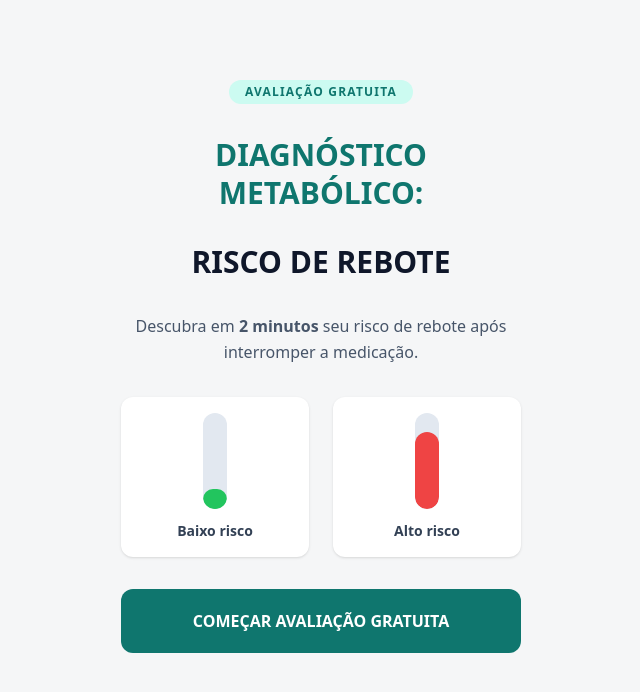
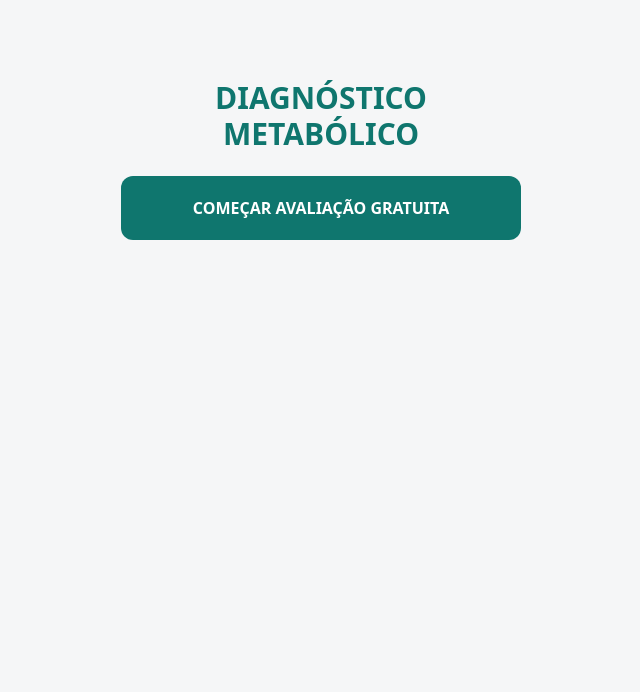
Before and after one commit to Gguga/quiz, a React (Vite) app: page / in a window 1280 px wide. Shown: the top 692 px of the page, without its empty margins (319-959 px from the left). Built offline with nearby package versions, Linux system fonts and the light colour scheme.

Commit message:
Update App.tsx

```diff
--- a/App.tsx
+++ b/App.tsx
@@ -15,21 +15,12 @@ const App: React.FC = () => {
   const [loading, setLoading] = useState<boolean>(false);
   const [loadingProgress, setLoadingProgress] = useState<number>(0);
 
-  // 🔥 animação do gráfico
-  const [animateGraph, setAnimateGraph] = useState<boolean>(false);
-
-  useEffect(() => {
-    const timer = setTimeout(() => {
-      setAnimateGraph(true);
-    }, 1500);
-
-    return () => clearTimeout(timer);
-  }, []);
-
   const isQuestionStep =
     currentStep >= 0 && currentStep < QUESTIONS.length;
 
-  const isNewsStep = currentStep === 5;
+  const isNewsStep = currentStep === 2;
+
+  const isCriticalPhase = currentStep === 2; // Q3
 
   const handleSelectOption = (value: string) => {
     const questionId = QUESTIONS[currentStep].id;
@@ -44,7 +35,9 @@ const App: React.FC = () => {
     }
   };
 
+  // 🔥 CÁLCULO PERSONALIZADO
   const calculateScore = (): QuizResults => {
+
     let totalWeight = 0;
     let maxWeight = 0;
 
@@ -57,17 +50,64 @@ const App: React.FC = () => {
     });
 
     let normalized = (totalWeight / maxWeight) * 100;
-    if (normalized < 40) normalized = 42;
+    if (normalized < 45) normalized = 48;
 
-    let riskLevel = "Moderado";
-    if (normalized >= 75) riskLevel = "Crítico";
-    else if (normalized >= 60) riskLevel = "Alto";
+    const score = Math.round(normalized);
+
+    // ---------------------------
+    // 🔹 RISCO CENTRAL DINÂMICO
+    // ---------------------------
+
+    let centralRisk = "";
+    const fase = answers[3];
+
+    if (fase === "uso_atual_perda") {
+      centralRisk = "Alto risco de dependência da medicação para manutenção do peso.";
+    } else if (fase === "uso_atual_plato") {
+      centralRisk = "Indícios de adaptação metabólica durante o uso da medicação.";
+    } else if (fase === "uso_desmame") {
+      centralRisk = "Alto risco de rebote durante a fase de redução da medicação.";
+    } else if (fase === "uso_parou_rebote") {
+      centralRisk = "Reversão metabólica em curso após interrupção da medicação.";
+    } else {
+      centralRisk = "Alto risco de dependência da medicação para manutenção do peso.";
+    }
+
+    // ---------------------------
+    // 🔹 RISCO SECUNDÁRIO
+    // ---------------------------
+
+    let secondaryRisk = "";
+
+    if (
+      answers[7] === "proteina_0_1" ||
+      answers[8] === "proteina_nunca" ||
+      answers[8] === "proteina_feeling"
+    ) {
+      secondaryRisk = "Ingestão proteica insuficiente para preservação muscular.";
+    }
+    else if (
+      answers[9] === "forca_caiu_muito" ||
+      answers[9] === "forca_caiu_pouco" ||
+      answers[9] === "forca_nao_treina"
+    ) {
+      secondaryRisk = "Indícios de perda progressiva de massa muscular.";
+    }
+    else if (
+      answers[4] === "tempo_longo" ||
+      answers[4] === "tempo_eterno"
+    ) {
+      secondaryRisk = "Sinais de adaptação metabólica crônica.";
+    }
+    else if (answers[6] === "agua_baixa") {
+      secondaryRisk = "Baixa sustentação comportamental para manutenção.";
+    }
 
     return {
-      score: Math.round(normalized),
-      riskLevel,
-      personalizedMessage: "",
-      keyInsights: []
+      score,
+      riskLevel: score >= 75 ? "Crítico" : score >= 60 ? "Alto" : "Moderado",
+      personalizedMessage: centralRisk,
+      keyInsights: secondaryRisk ? [secondaryRisk] : []
     };
   };
 
@@ -77,25 +117,18 @@ const App: React.FC = () => {
 
     const result = calculateScore();
 
-    setTimeout(() => {
-      setResults(result);
-      setLoading(false);
-      window.scrollTo({ top: 0, behavior: 'smooth' });
-    }, 2600);
-  };
-
-  useEffect(() => {
-    if (!loading) return;
-
     const interval = setInterval(() => {
       setLoadingProgress(prev => {
-        const next = prev + (Math.random() * 4);
-        return next >= 100 ? 100 : next;
+        if (prev >= 100) {
+          clearInterval(interval);
+          setResults(result);
+          setLoading(false);
+          return 100;
+        }
+        return prev + 5;
       });
     }, 120);
-
-    return () => clearInterval(interval);
-  }, [loading]);
+  };
 
   const progress =
     currentStep >= 0
@@ -103,19 +136,18 @@ const App: React.FC = () => {
       : 0;
 
   const getSexo = () => {
-    const sexoAnswer = Object.values(answers).find(v =>
-      v === "sexo_homem" || v === "sexo_mulher"
-    );
+    const sexoAnswer = answers[1];
     return sexoAnswer === "sexo_homem" ? "masculina" : "feminina";
   };
 
   return (
-    <div className="min-h-screen w-full bg-[#f5f6f7] flex flex-col font-sans">
+    <div className={`min-h-screen w-full flex flex-col font-sans transition-colors duration-300
+      ${isCriticalPhase ? 'bg-[#0f766e]' : 'bg-[#f5f6f7]'}`}>
 
       {currentStep >= 0 && !loading && !results && !showVsl && (
-        <div className="w-full h-[4px] bg-slate-200">
+        <div className={`w-full h-[4px] ${isCriticalPhase ? 'bg-white/30' : 'bg-slate-200'}`}>
           <div
-            className="bg-black h-full transition-all duration-300"
+            className={`${isCriticalPhase ? 'bg-white' : 'bg-black'} h-full transition-all duration-300`}
             style={{ width: `${progress}%` }}
           />
         </div>
@@ -125,71 +157,21 @@ const App: React.FC = () => {
 
         {/* CAPA */}
         {currentStep === -1 && !loading && !results && !showVsl && (
-          <div className="flex flex-col items-center p-6 text-center space-y-8 pt-20">
-
-            <div className="bg-teal-100 text-teal-700 px-4 py-1 rounded-full text-xs font-black uppercase tracking-widest">
-              Avaliação Gratuita
-            </div>
-
-            <h1 className="text-3xl font-black text-teal-700 leading-tight">
-              DIAGNÓSTICO METABÓLICO:
+          <div className="flex flex-col items-center p-6 text-center space-y-6 pt-20">
+            <h1 className="text-3xl font-black text-[#0f766e]">
+              DIAGNÓSTICO METABÓLICO
             </h1>
-
-            <h2 className="text-3xl font-black text-slate-900 leading-tight">
-              RISCO DE REBOTE
-            </h2>
-
-            <p className="text-slate-600 text-base leading-relaxed">
-              Descubra em <span className="font-bold">2 minutos</span> seu risco de rebote após interromper a medicação.
-            </p>
-
-            {/* 🔥 GRÁFICO */}
-            <div className="grid grid-cols-2 gap-6 w-full mt-2">
-
-              {/* BAIXO RISCO */}
-              <div className="bg-white rounded-xl shadow p-4 flex flex-col items-center">
-                <div className="w-6 h-24 bg-slate-200 rounded-full relative overflow-hidden">
-                  <div
-                    className="absolute bottom-0 w-full bg-green-500 rounded-full transition-all duration-700"
-                    style={{
-                      height: animateGraph ? '20%' : '0%'
-                    }}
-                  />
-                </div>
-                <p className="mt-3 text-sm font-semibold text-slate-700">
-                  Baixo risco
-                </p>
-              </div>
-
-              {/* ALTO RISCO */}
-              <div className="bg-white rounded-xl shadow p-4 flex flex-col items-center">
-                <div className="w-6 h-24 bg-slate-200 rounded-full relative overflow-hidden">
-                  <div
-                    className="absolute bottom-0 w-full bg-red-500 rounded-full transition-all duration-700"
-                    style={{
-                      height: animateGraph ? '80%' : '0%'
-                    }}
-                  />
-                </div>
-                <p className="mt-3 text-sm font-semibold text-slate-700">
-                  Alto risco
-                </p>
-              </div>
-
-            </div>
-
             <button
               onClick={() => setCurrentStep(0)}
-              className="w-full py-5 bg-[#0f766e] text-white rounded-xl font-black uppercase text-base mt-4"
+              className="w-full py-5 bg-[#0f766e] text-white rounded-xl font-black uppercase"
             >
               Começar avaliação gratuita
             </button>
-
           </div>
         )}
 
         {/* PERGUNTAS */}
-        {isQuestionStep && !loading && !results && !showVsl && currentStep !== 5 && (
+        {isQuestionStep && !loading && !results && !showVsl && currentStep !== 2 && (
           <QuizStep
             question={QUESTIONS[currentStep]}
             selectedOption={answers[QUESTIONS[currentStep].id] || null}
@@ -201,6 +183,21 @@ const App: React.FC = () => {
           />
         )}
 
+        {/* Q3 FASE CRÍTICA */}
+        {isCriticalPhase && !loading && !results && !showVsl && (
+          <div className="py-12 px-6 text-white">
+            <QuizStep
+              question={QUESTIONS[currentStep]}
+              selectedOption={answers[QUESTIONS[currentStep].id] || null}
+              onSelect={handleSelectOption}
+              onNext={handleNext}
+              onBack={() => setCurrentStep(prev => prev - 1)}
+              isFirst={currentStep === 0}
+              isLast={currentStep === QUESTIONS.length - 1}
+            />
+          </div>
+        )}
+
         {/* NEWS */}
         {isNewsStep && !loading && !results && !showVsl && (
           <div className="py-6 px-4">
@@ -210,14 +207,29 @@ const App: React.FC = () => {
 
         {/* LOADING */}
         {loading && (
-          <div className="flex flex-col items-center justify-center text-center p-6 pt-24">
-            <p className="text-slate-600 font-medium">
-              Estruturando relatório clínico...
-            </p>
+          <div className="flex flex-col items-center justify-center text-center p-6 pt-24 space-y-6">
+
+            <h2 className="text-xl font-black text-[#0f766e] uppercase">
+              Triagem Clínica em Andamento
+            </h2>
+
+            <div className="w-full bg-slate-200 h-3 rounded-full overflow-hidden">
+              <div
+                className="bg-[#0f766e] h-full transition-all duration-300"
+                style={{ width: `${loadingProgress}%` }}
+              />
+            </div>
+
+            <div className="text-sm text-slate-600 space-y-2">
+              {loadingProgress > 20 && <p>✔ Histórico metabólico analisado</p>}
+              {loadingProgress > 40 && <p>✔ Fase da medicação identificada</p>}
+              {loadingProgress > 60 && <p>✔ Indicadores musculares avaliados</p>}
+              {loadingProgress > 80 && <p>✔ Classificação de risco estruturada</p>}
+            </div>
+
           </div>
         )}
 
-        {/* RESULTADO / VSL */}
         {(results || showVsl) && !loading && (
           <div className="py-6 px-4">
             {showVsl ? (
```
